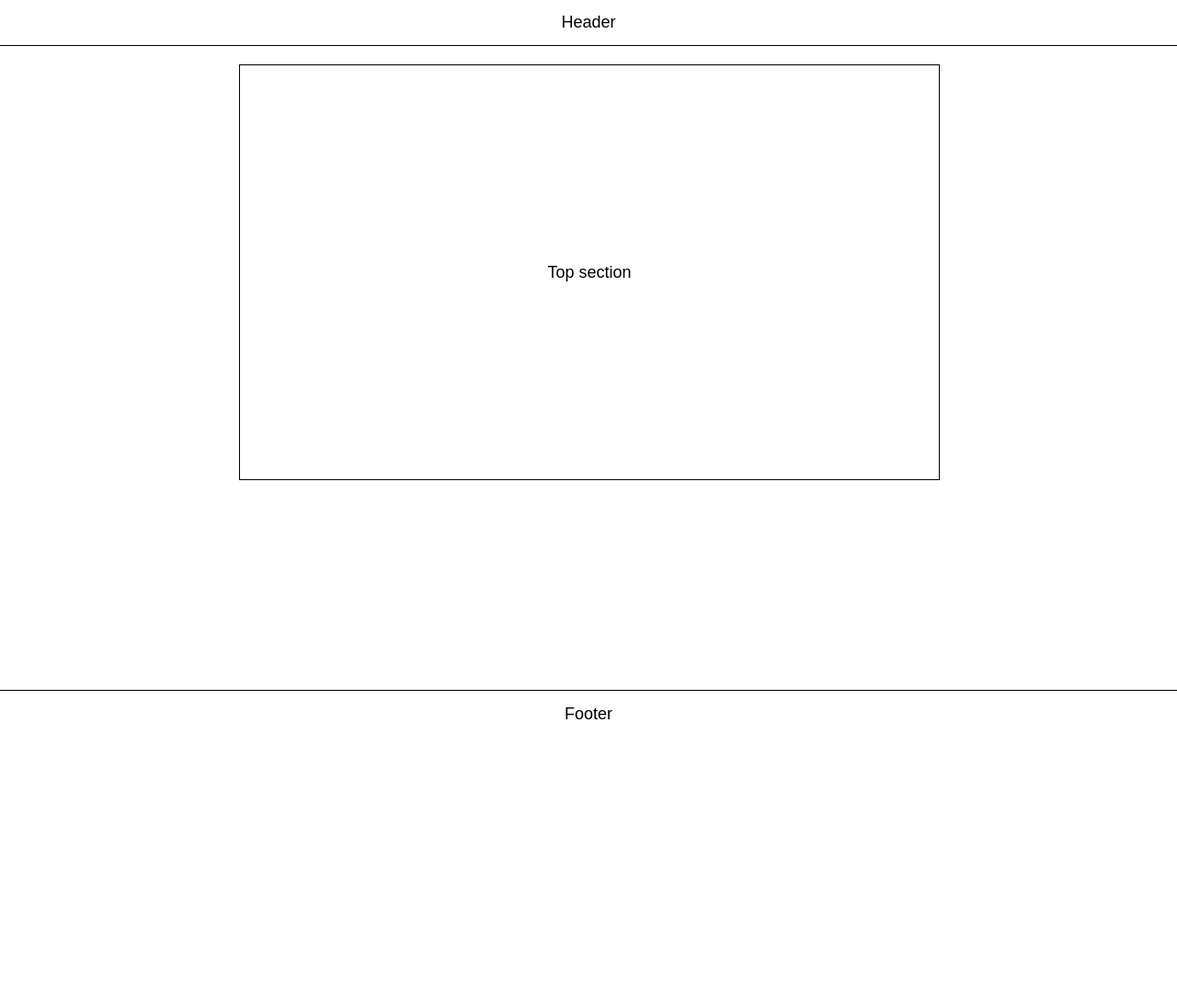
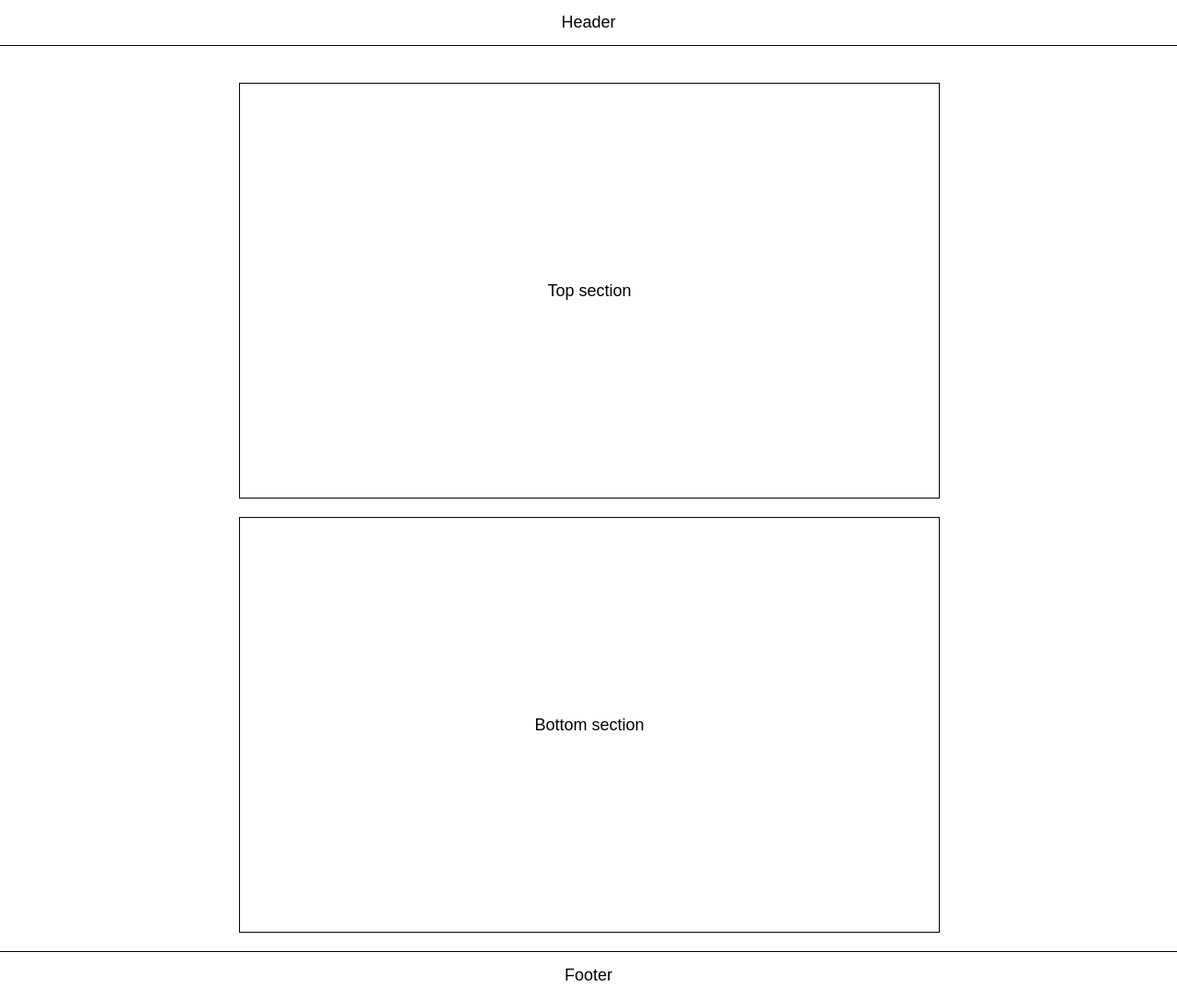
Before and after one commit to lucasnunesss/git_prof, a website: page src/index.html in a window 1280 px wide. Shown: the whole page at 92% size. Before the commit the page ends 801 px from the top, so only its background shows below. Drawn offline with nearby package versions, Linux system fonts and the light colour scheme.

Commit message:
Add bottom section

```diff
--- a/src/index.html
+++ b/src/index.html
@@ -20,6 +20,9 @@
     <section class="section">
       Top section
     </section>
+    <section class="section">
+      Bottom section
+    </section>
   </main>
   <footer class="footer">
     Footer
--- a/src/styles.css
+++ b/src/styles.css
@@ -27,11 +27,14 @@ body {
   padding: 20px;
 }
 
-.section{
+
+
+.section {
   height: 450px;
   width: 100%;
+  margin-top: 20px;
   display: flex;
   justify-content: center;
   align-items: center;
-  border: 1px solid black
+  border: 1px solid black;
 }
```
